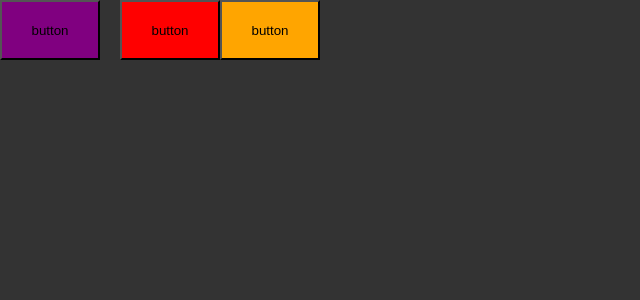
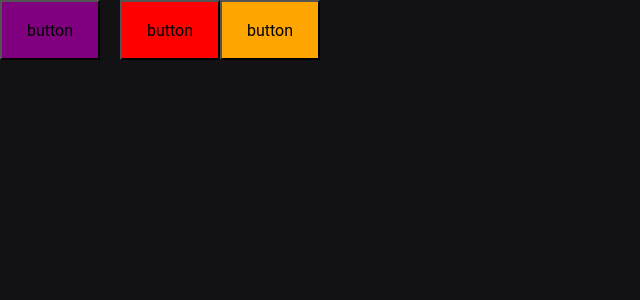
Before and after one commit to Emerson-lab/pomodoroBeluga, a React (Vite) app: page / in a window 1280 px wide. Shown: the top 300 px of the page, without its empty margins (0-640 px from the left). Built offline with nearby package versions, Linux system fonts and the light colour scheme.

Commit message:
fonts and theme default

```diff
--- a/index.html
+++ b/index.html
@@ -1,12 +1,22 @@
 <!DOCTYPE html>
 <html lang="en">
+
 <head>
   <meta charset="UTF-8" />
+  <link rel="preconnect" href="https://fonts.googleapis.com" />
+  <link rel="preconnect" href="https://fonts.gstatic.com" crossorigin />
+
+  <link
+    href="https: //fonts.googleapis.com/css2? family= Roboto+Mono:wght@700 &family= Roboto:ital,wght@0,700;1,300 & display=swap"
+    rel="stylesheet" />
+
+  <title>Pomodoro Beluga</title>
   <meta name="viewport" content="width=device-width, initial-scale=1.0" />
-    <title>Pomodoro Beluga</title>
 </head>
+
 <body>
   <div id="root"></div>
   <script type="module" src="/src/main.tsx"></script>
 </body>
+
 </html>
--- a/src/styles/global.ts
+++ b/src/styles/global.ts
@@ -7,8 +7,19 @@
     box-sizing: border-box;
  }
 
+ :focus {
+  outline: 0;
+  box-shadow: 0 0 0 2px ${props => props.theme['gray-500']};
+ }
+
  body {
-    background: #333;
-    color: #fff;
+    background: ${props => props.theme['gray-900']};
+    color: ${props => props.theme['gray-300']};
+ }
+
+ body, input, textearea, button {
+  font-family: 'Roboto', sans-serif;
+  font-weight: 400;
+  font-size: 1rem;
  }
 `
--- a/src/styles/themes/default.ts
+++ b/src/styles/themes/default.ts
@@ -1,4 +1,21 @@
 export const defaultTheme = {
-  primary: 'purple',
-  secondary: 'orange',
+  white: '#FFF',
+
+  'gray-100': '#E1E1E6',
+  'gray-300': '#C4C4CC',
+  'gray-400': '#8D8D99',
+  'gray-500': '#7C7C8A',
+  'gray-600': '#323238',
+  'gray-700': '#29292E',
+  'gray-800': '#202024',
+  'gray-900': '#121214',
+
+  'green-300': '#00B37E',
+  'green-500': '#00875F',
+  'green-700': '#015F43',
+
+  'red-500': '#AB222E',
+  'red-700': '#7A1921',
+
+  'yellow-500': '#FBA94C',
 }
```
Lines whose indentation alone changed are shown as unchanged.
